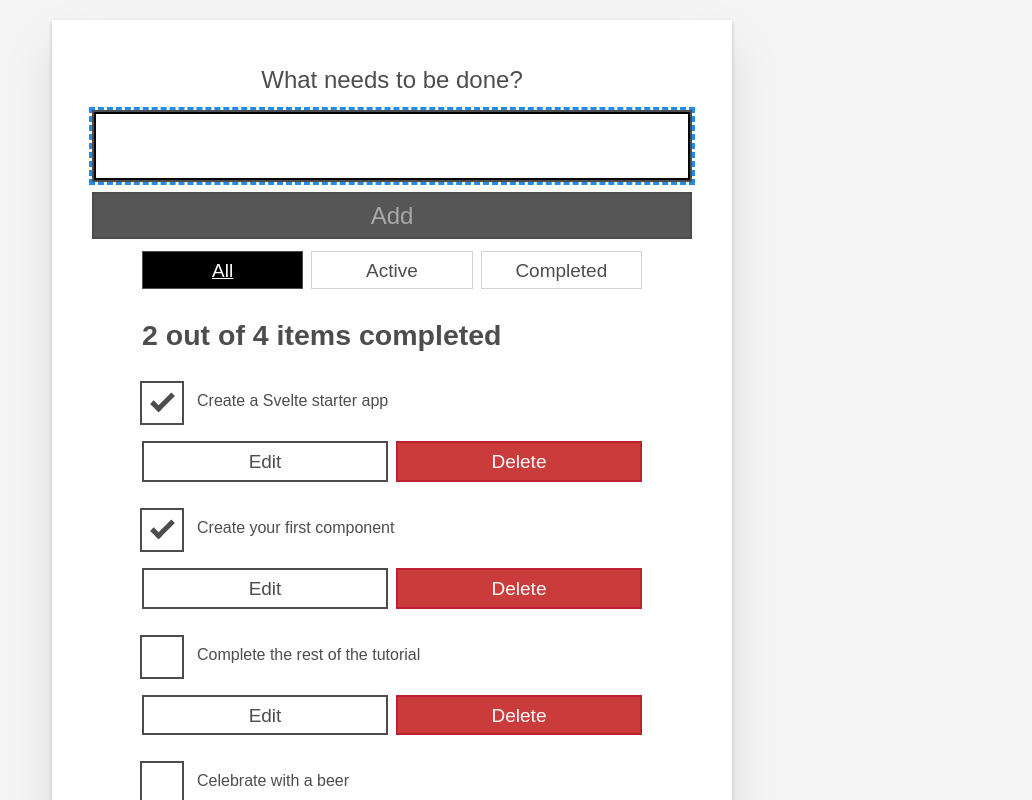
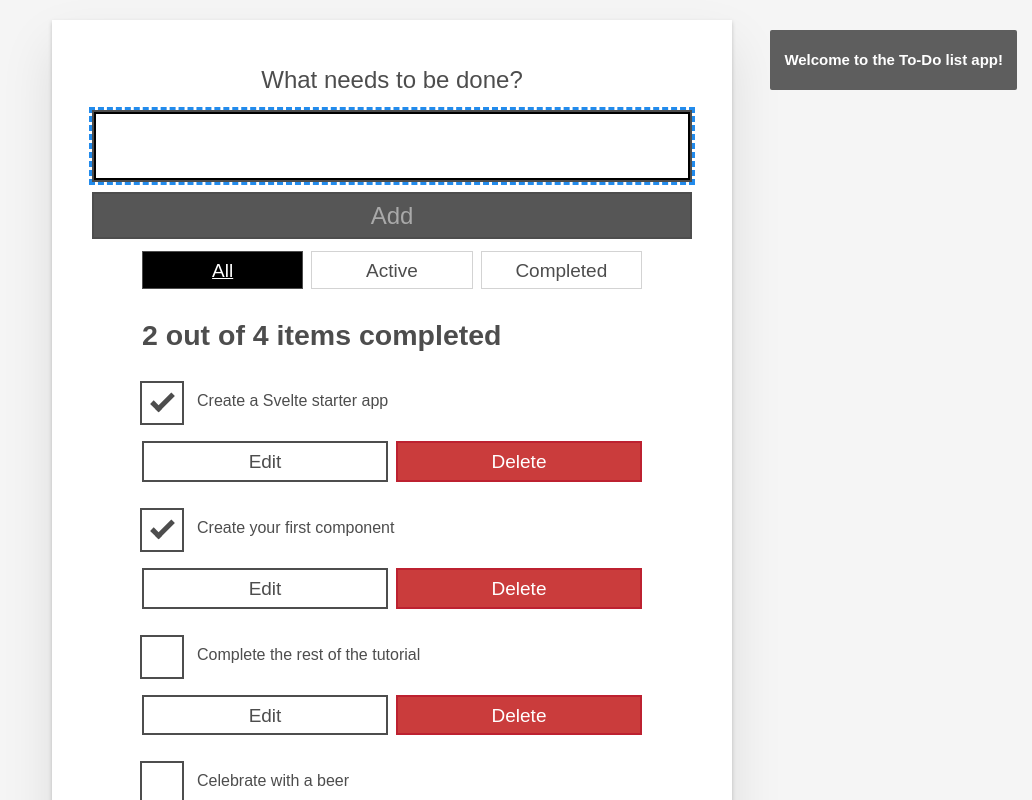
Before and after one commit to jasonjohnson47/mdn-svelte-todo-list, a Svelte app: page / in a window 1280 px wide. Shown: the top 800 px of the page, without its empty margins (248-1280 px from the left). Built offline with nearby package versions, Linux system fonts and the light colour scheme.

Commit message:
a little further along...

```diff
--- a/src/App.svelte
+++ b/src/App.svelte
@@ -1,5 +1,6 @@
 <script>
 	import Todos from './components/Todos.svelte';
+    import Alert from './components/Alert.svelte';
 
 	let todos = [
         { id: 1, name: 'Create a Svelte starter app', completed: true },
@@ -9,4 +10,5 @@
     ];
 </script>
 
+<Alert />
 <Todos {todos} />
--- /dev/null
+++ b/src/components/Alert.svelte
@@ -0,0 +1,40 @@
+<script>
+    import { alert } from '../stores.js';
+</script>
+
+{#if $alert}
+    <div on:click={() => $alert = ''}>
+        <p>{ $alert }</p>
+    </div>
+{/if}
+
+<style>
+div {
+  position: fixed;
+  cursor: pointer;
+  margin-right: 1.5rem;
+  margin-left: 1.5rem;
+  margin-top: 1rem;
+  right: 0;
+  display: flex;
+  align-items: center;
+  border-radius: 0.2rem;
+  background-color: #565656;
+  color: #fff;
+  font-size: 0.875rem;
+  font-weight: 700;
+  padding: 0.5rem 1.4rem;
+  font-size: 1.5rem;
+  z-index: 100;
+  opacity: 95%;
+}
+div p {
+  color: #fff;
+}
+div svg {
+  height: 1.6rem;
+  fill: currentColor;
+  width: 1.4rem;
+  margin-right: 0.5rem;
+}
+</style>
--- a/src/components/Todos.svelte
+++ b/src/components/Todos.svelte
@@ -1,39 +1,29 @@
 <script>
     import NewTodo from './NewTodo.svelte';
     import FilterButton from './FilterButton.svelte';
+    import TodosStatus from './TodosStatus.svelte';
     import Todo from './Todo.svelte';
     import MoreActions from './MoreActions.svelte';
 
     export let todos = [];
 
-    $: totalTodos = todos.length;
-    $: completedTodos = todos.filter((todo) => todo.completed).length;
+    let todosStatus; // reference to TodosStatus instance
 
-    let newTodoName = '';
-    let newTodoId;
-    $: {
-      if (totalTodos === 0) {
-        newTodoId = 1;
-      } else {
-        newTodoId = Math.max(...todos.map((t) => t.id)) + 1;
-      }
-    }
+    $: newTodoId = todos.length ? Math.max(...todos.map(t => t.id)) + 1 : 1
 
     function addTodo(name) {
       todos = [...todos, { id: newTodoId, name: name, completed: false }];
-      newTodoName = '';
     }
 
     function removeTodo(todo) {
         todos = todos.filter((t) => t.id !== todo.id);
+        todosStatus.focus();
     }
 
     function updateTodo(todo) {
       const i = todos.findIndex( (t) => t.id === todo.id );
       todos[i] = {...todos[i], ...todo};
     }
-
-    //$: console.log('newTodoName: ', newTodoName)
 
     let filter = 'all';
 
@@ -63,7 +53,7 @@
   <FilterButton bind:filter /><!-- shorthand for bind:filter={filter} -->
 
   <!-- TodosStatus -->
-  <h2 id="list-heading">{completedTodos} out of {totalTodos} items completed</h2>
+  <TodosStatus bind:this={todosStatus} {todos} />
 
   <!-- Todos -->
   <ul role="list" class="todo-list stack-large" aria-labelledby="list-heading">
--- /dev/null
+++ b/src/components/TodosStatus.svelte
@@ -0,0 +1,16 @@
+<script>
+    export let todos;
+
+    $: totalTodos = todos.length;
+    $: completedTodos = todos.filter((todo) => todo.completed).length;
+
+    let headingEl;
+
+    export function focus() {
+        headingEl.focus();
+    }
+</script>
+
+<h2 id="list-heading" bind:this={headingEl} tabindex="-1">
+    {completedTodos} out of {totalTodos} items completed
+</h2>
--- /dev/null
+++ b/src/stores.js
@@ -0,0 +1,2 @@
+import { writable } from "svelte/store";
+export const alert = writable("Welcome to the To-Do list app!");
```
